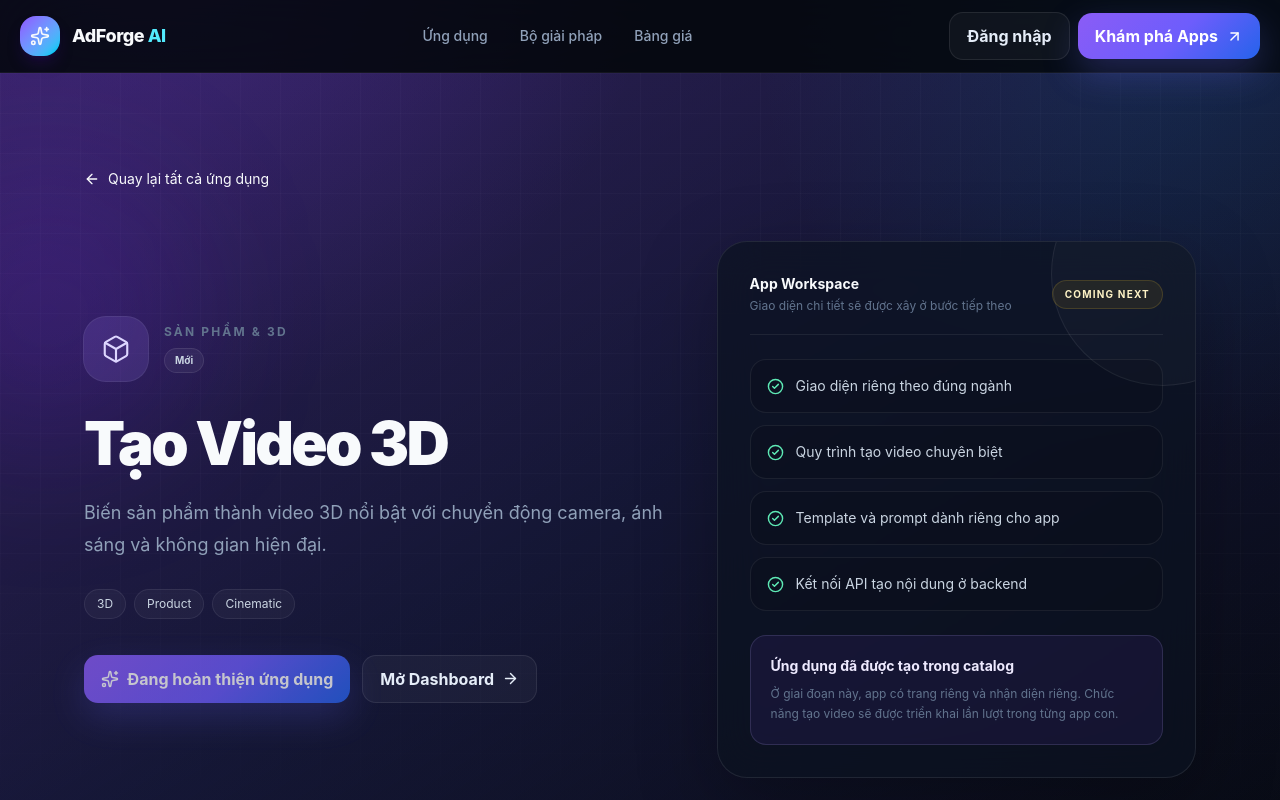
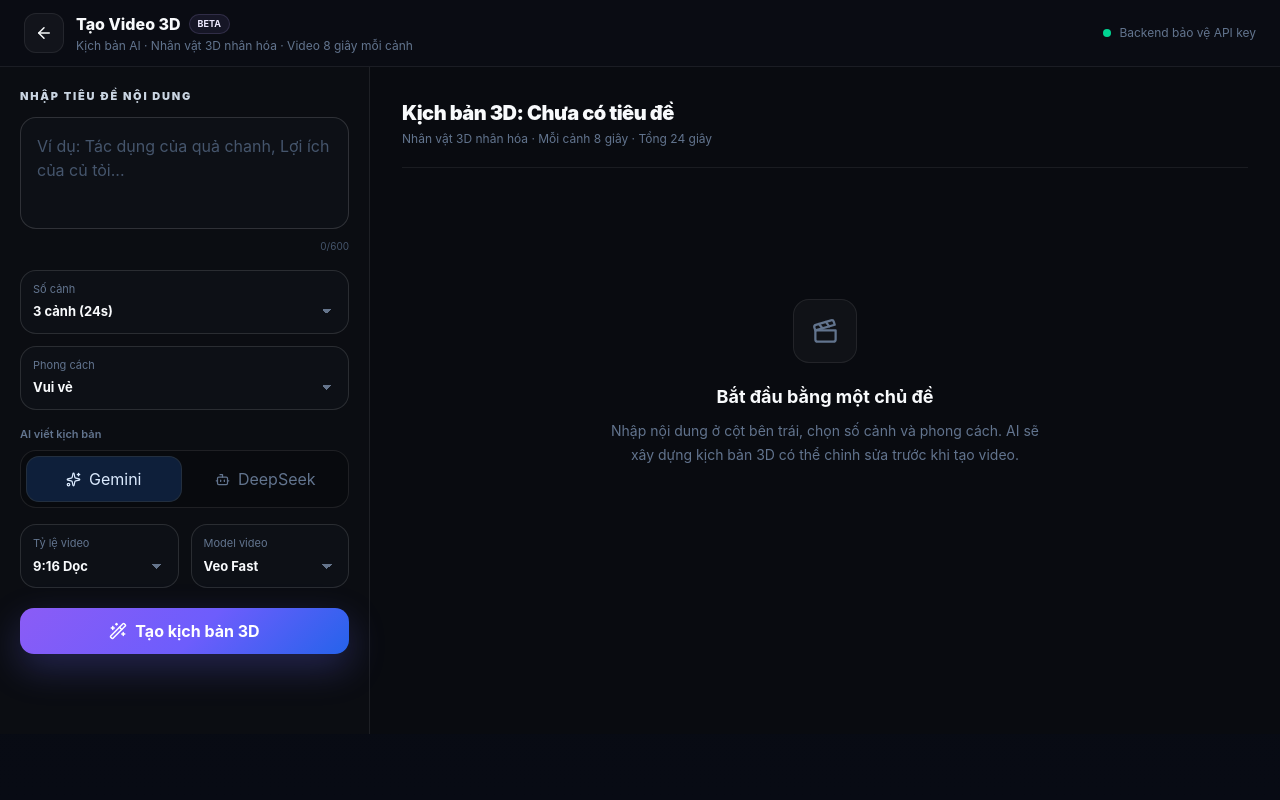
Before and after one commit to nhungnhungrosata-oss/flowapp, a Next.js app: page /apps/video-3d in a window 1280 px wide. Shown: the top 800 px of the page. Built offline with nearby package versions, Linux system fonts and the light colour scheme.

Commit message:
Mount the functional 3D video studio route

```diff
--- /dev/null
+++ b/src/app/apps/video-3d/page.tsx
@@ -0,0 +1,5 @@
+import { Video3DStudio } from "@/components/apps/video-3d-studio";
+
+export default function Video3DPage() {
+  return <Video3DStudio />;
+}
```
